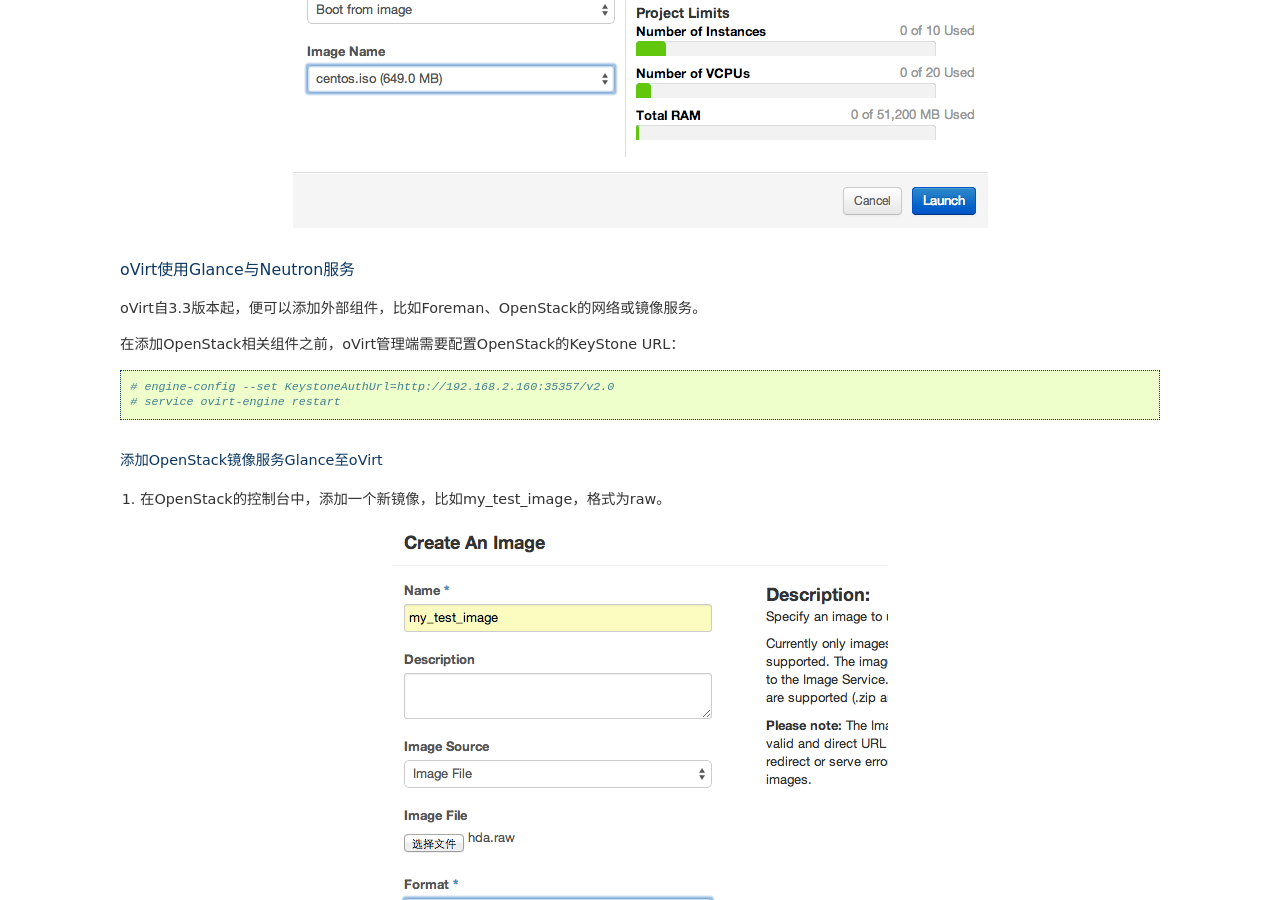
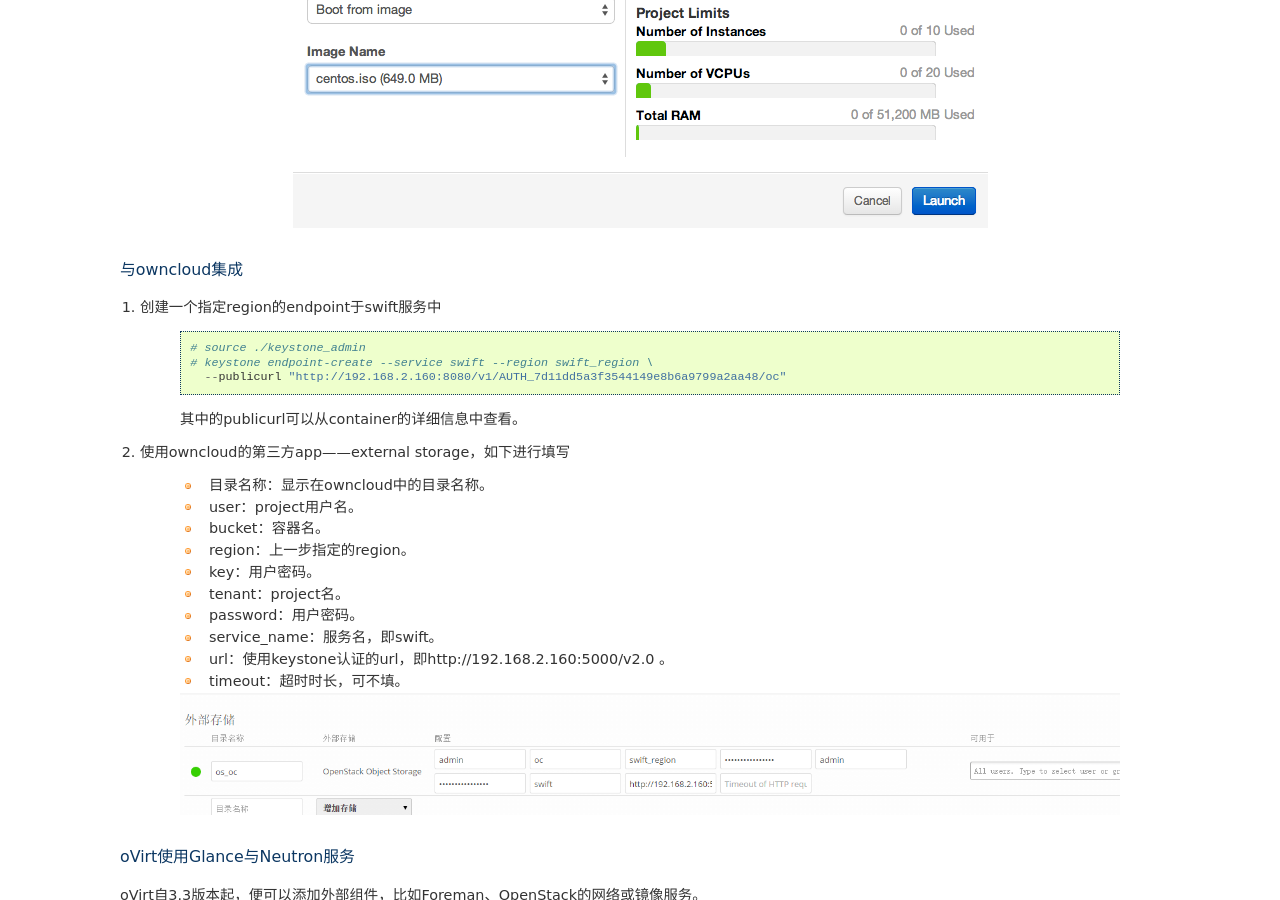
Before and after one commit to lofyer/InTheCloud, a Sphinx documentation site: the page built from source/posts/appendix01.rst, in a window 1280 px wide and 900 px high, scrolled down 2778 px. Built offline with Sphinx 7.4.7, drawn with Linux system fonts in a browser that asks for light colours; formulas are drawn with MathJax 3; some of the changed text lies outside the part shown.

Commit message:
intergrate openstack with owncloud

```diff
--- a/source/posts/appendix01.rst
+++ b/source/posts/appendix01.rst
@@ -91,6 +91,44 @@ RDO快速部署
 .. image:: ../images/apx01-02.png
     :align: center
 
+与owncloud集成
+----------------
+
+1. 创建一个指定region的endpoint于swift服务中
+
+    .. code::
+
+        # source ./keystone_admin
+        # keystone endpoint-create --service swift --region swift_region \
+          --publicurl "http://192.168.2.160:8080/v1/AUTH_7d11dd5a3f3544149e8b6a9799a2aa48/oc"
+
+    其中的publicurl可以从container的详细信息中查看。
+
+2. 使用owncloud的第三方app——external storage，如下进行填写
+
+    - 目录名称：显示在owncloud中的目录名称。
+
+    - user：project用户名。
+
+    - bucket：容器名。
+
+    - region：上一步指定的region。
+
+    - key：用户密码。
+
+    - tenant：project名。
+
+    - password：用户密码。
+
+    - service_name：服务名，即swift。
+
+    - url：使用keystone认证的url，即http://192.168.2.160:5000/v2.0 。
+
+    - timeout：超时时长，可不填。
+
+    .. image:: ../images/apx01-12.jpg
+        :align: center
+
 oVirt使用Glance与Neutron服务
 -----------------------------
 
```
Also changed, not shown: other parts of source/posts/appendix01.rst (+1 -1 lines), source/images/apx01-12.jpg (added).
